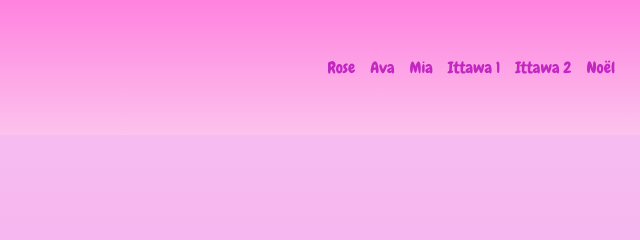
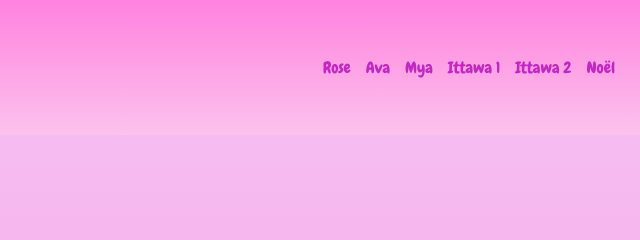
Before and after one commit to SSVGLeo/Projet-Fanny-Nohal, a plain HTML site: page index.html in a window 1280 px wide. Shown: the top 240 px of the page, 640-1280 px from the left. Drawn offline with Linux system fonts and the light colour scheme; a web font is replaced by a local one.

Commit message:
Changement de mia à Mya

```diff
--- a/index.html
+++ b/index.html
@@ -28,7 +28,7 @@
       <div class="header__links">
         <a href="index.html">Rose</a>
         <a href="index.html">Ava</a>
-        <a href="index.html">Mia</a>
+        <a href="index.html">Mya</a>
         <a href="index.html">Ittawa 1</a>
         <a href="index.html">Ittawa 2</a>
         <a href="index.html">Noël</a>
```
Also changed, not shown: Assets/cover 3Mya.jpg (renamed from Assets/cover 3Mia.jpg).
